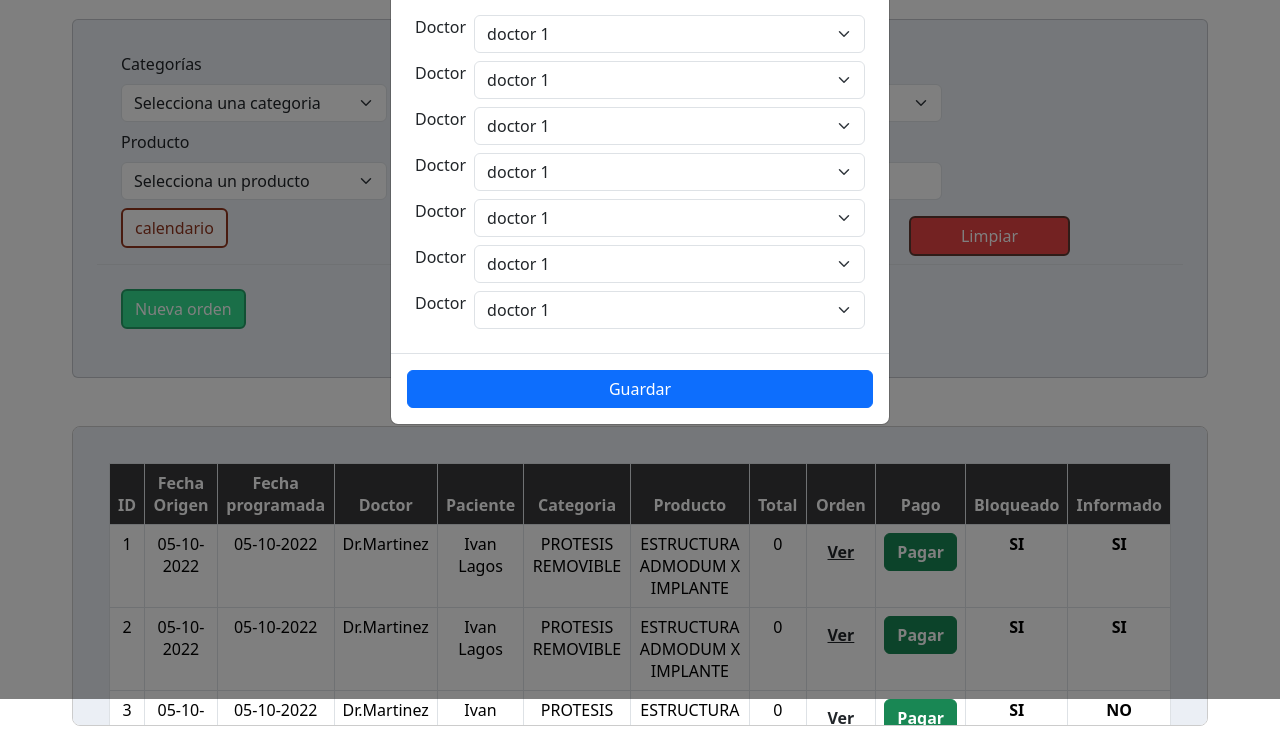
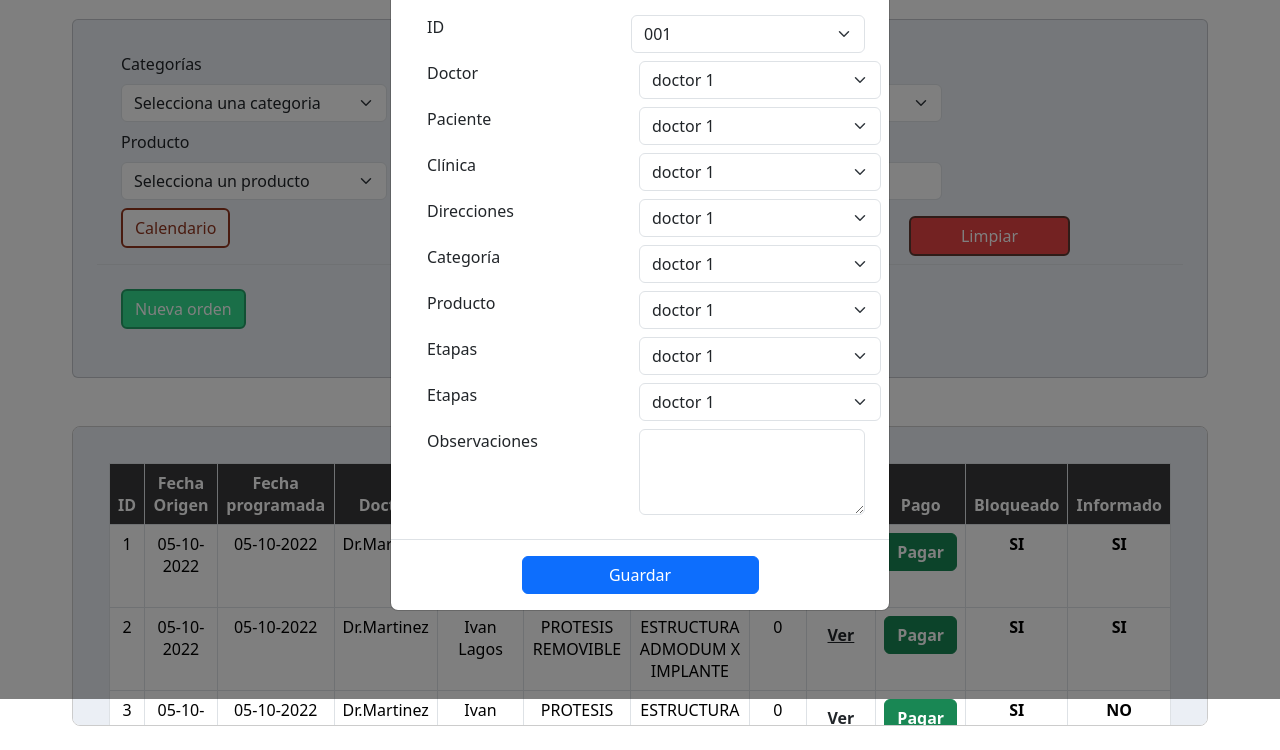
Before and after one commit to DisenowebCF/dentolab-components, a plain HTML site: page orden-trabajo.html in a window 1280 px wide. Both pictures are taken after a click on the button "Nueva orden". Shown: the part 101-851 px from the top of the page. Drawn offline with nearby package versions, Linux system fonts and the light colour scheme.

Commit message:
se elimina modal calendario y agrega color botones
se elimina modal calendario y agrega color botones hover y focus

```diff
--- a/dentolab/style.css
+++ b/dentolab/style.css
@@ -59,6 +59,17 @@ th{
   border: 2px solid #25a168;
 }
 
+.btn:focus {
+  background-color: #bce6fa;
+  color: #ffffff;
+  border: 2px solid #50acd6;
+}
+.btn:hover {
+  background-color: #d3f2ff;
+  color: #494949;
+  border: 2px solid #494949;
+}
+
 @media only screen and (max-width: 425px) {
   .img-product {height: 100%;width: auto;}
 }
--- a/orden-trabajo.html
+++ b/orden-trabajo.html
@@ -11,17 +11,17 @@
 
 <body>
     <main class="mx-3 mx-md-4 my-2 py-3">
-        <h1 class="my-4 text-center">Orden de trabajo</h1>
+        <h1 class="my-4 text-center fw-bold">Orden de trabajo</h1>
         <section class="main-container">
             <div class="card mx-md-5 p-md-4">
     <div class="row">
+
         <div class="col-md-6">
             <div class="col-md-6 my-md-6 mx-4 my-2">
                 <label class="form-label">Categorías</label>
                     <select class=" form-select" name="selcategoriaSelect" id="selectCategoria">
                         <option value="0" >Protesis removible</option>
                         <option value="1">Implantes</option>
-
                     </select>
             </div>
     <div class="col-md-6  my-md-6 mx-4 my-2">
@@ -32,24 +32,23 @@
         </select>
     </div>
     <div class="col my-md-6 mx-4 my-2 mt-2">
-        <input class="btn btn-calendario " type="button" value="calendario">
+        <button class="btn btn-calendario" type="button" id="" >Calendario</button>
             </div>
     </div>
+
     <div class="col-md-6">
-
         <div class="col-md-6  my-md-6 mx-4 my-2">
             <label class="form-label">Doctor</label>
-        <select class=" form-select" name="categoriaSelect" id="categoriaDoctor">
+                <select class=" form-select" name="selectDoctor" id="selectDoctor">
                         <option value="0">doctor 1</option>
                         <option value="1">N lenguas</option>
                 </select>
         </div>
     <div class="col-md-6  my-md-6 mx-4 my-2">
         <label class="col-0 form-label">Ingrese ID de orden</label>
-        <input type="text" class="form-control" value="" name="ingresarOrden" placeholder="Ingresar orden">
+            <input type="text" class="form-control" value="" name="ingresarOrden" placeholder="Ingresar orden" data-bs-toggle="modal" data-bs-target="#modalCalendario"></>
     </div>
     <div class="row">
-
             <div class="col-4 my-md-6 mx-4 my-2 mt-2">
                 <input class="btn btn-buscar w-100" type="button" value="Buscar">
                     </div>
@@ -60,71 +59,88 @@
         </div>
     </div>
         <div class="border-top">
-    <button type="button" class="btn btn-nuevaOrden m-4" data-bs-toggle="modal" data-bs-target="#exampleModal">Nueva orden</button>
+            <button type="button" class="btn btn-nuevaOrden m-4" data-bs-toggle="modal" data-bs-target="#modalOrden">Nueva orden</button>
         </div>
     </div>
 
   <!-- Modal -->
-  <div class="modal fade" id="exampleModal" tabindex="-1" aria-labelledby="exampleModalLabel" aria-hidden="true">
+  <div class="modal fade" id="modalOrden" tabindex="-1" aria-labelledby="exampleModalLabel" aria-hidden="true">
     <div class="modal-dialog">
       <div class="modal-content">
         <div class="modal-header">
           <h1 class="modal-title fs-5" id="exampleModalLabel">Orden de trabajo</h1>
           <button type="button" class="btn-close" data-bs-dismiss="modal" aria-label="Close"></button>
         </div>
-        <div class="modal-body">
-            <div class="col my-md-6 mx-2 my-2 d-flex gap-2">
-                <label class="form-label ">Doctor</label>
-                <select class=" form-select" name="categoriaSelect" id="categoriaDoctor">
+        <div class="modal-body ">
+            <div class="row mx-2 my-2 d-flex gap-2">
+                <label class="col form-label ">ID</label>
+                <select class="col form-select w-75" name="categoriaSelect" id="categoriaDoctor">
+                    <option value="0">001</option>
+
+                </select>
+            </div>
+            <div class="row mx-2 my-2 d-flex gap-2 w-100">
+                <label class="col form-label ">Doctor</label>
+                <select class="col form-select w-75" name="categoriaSelect" id="categoriaDoctor">
                     <option value="0">doctor 1</option>
                     <option value="1">N lenguas</option>
                 </select>
             </div>
-            <div class="col my-md-6 mx-2 my-2 d-flex gap-2">
-                <label class="form-label ">Doctor</label>
-                <select class=" form-select" name="categoriaSelect" id="categoriaDoctor">
+            <div class="row mx-2 my-2 d-flex gap-2 w-100">
+                <label class="col form-label ">Paciente</label>
+                <select class="col form-select w-75" name="categoriaSelect" id="categoriaDoctor">
                     <option value="0">doctor 1</option>
                     <option value="1">N lenguas</option>
                 </select>
             </div>
-            <div class="col my-md-6 mx-2 my-2 d-flex gap-2">
-                <label class="form-label ">Doctor</label>
-                <select class=" form-select" name="categoriaSelect" id="categoriaDoctor">
+            <div class="row mx-2 my-2 d-flex gap-2 w-100">
+                <label class="col form-label ">Clínica</label>
+                <select class="col form-select w-75" name="categoriaSelect" id="categoriaDoctor">
                     <option value="0">doctor 1</option>
                     <option value="1">N lenguas</option>
                 </select>
             </div>
-            <div class="col my-md-6 mx-2 my-2 d-flex gap-2">
-                <label class="form-label ">Doctor</label>
-                <select class=" form-select" name="categoriaSelect" id="categoriaDoctor">
+            <div class="row mx-2 my-2 d-flex gap-2 w-100">
+                <label class="col form-label ">Direcciones</label>
+                <select class="col form-select w-75" name="categoriaSelect" id="categoriaDoctor">
                     <option value="0">doctor 1</option>
                     <option value="1">N lenguas</option>
                 </select>
             </div>
-            <div class="col my-md-6 mx-2 my-2 d-flex gap-2">
-                <label class="form-label ">Doctor</label>
-                <select class=" form-select" name="categoriaSelect" id="categoriaDoctor">
+            <div class="row my mx-2 my-2 d-flex gap-2 w-100">
+                <label class="col form-label ">Categoría</label>
+                <select class="col form-select w-75" name="categoriaSelect" id="categoriaDoctor">
                     <option value="0">doctor 1</option>
                     <option value="1">N lenguas</option>
                 </select>
             </div>
-            <div class="col my-md-6 mx-2 my-2 d-flex gap-2">
-                <label class="form-label ">Doctor</label>
-                <select class=" form-select" name="categoriaSelect" id="categoriaDoctor">
+            <div class="row my mx-2 my-2 d-flex gap-2 w-100">
+                <label class="col form-label ">Producto</label>
+                <select class="col form-select w-75" name="categoriaSelect" id="categoriaDoctor">
                     <option value="0">doctor 1</option>
                     <option value="1">N lenguas</option>
                 </select>
             </div>
-            <div class="col my-md-6 mx-2 my-2 d-flex gap-2">
-                <label class="form-label ">Doctor</label>
-                <select class=" form-select" name="categoriaSelect" id="categoriaDoctor">
+            <div class="row my mx-2 my-2 d-flex gap-2 w-100">
+                <label class="col form-label ">Etapas</label>
+                <select class="col form-select w-75" name="categoriaSelect" id="categoriaDoctor">
                     <option value="0">doctor 1</option>
                     <option value="1">N lenguas</option>
                 </select>
             </div>
+            <div class="row my mx-2 my-2 d-flex gap-2 w-100">
+                <label class="col form-label col">Etapas</label>
+                <select class="col form-select w-75" name="categoriaSelect" id="categoriaDoctor">
+                    <option value="0">doctor 1</option>
+                    <option value="1">N lenguas</option>
+                </select>
+            </div>
+            <div class="row  my-md-6 mx-2 my-2 d-flex">
+                <label class="col form-label">Observaciones</label>
+                <textarea class="form-control w-75 col" id="exampleFormControlTextarea1" rows="3"></textarea>            </div>
         </div>
         <div class="modal-footer">
-          <button type="button" class="btn btn-primary w-100">Guardar</button>
+          <button type="button" class="btn btn-primary w-50 mx-auto">Guardar</button>
         </div>
     </div>
       </div>
@@ -197,14 +213,9 @@
           </table>
             </div>
         </div>
-
-
-
     </section>
 </main>
-    <script src="https://cdn.jsdelivr.net/npm/bootstrap@5.3.2/dist/js/bootstrap.bundle.min.js"
-        integrity="sha384-C6RzsynM9kWDrMNeT87bh95OGNyZPhcTNXj1NW7RuBCsyN/o0jlpcV8Qyq46cDfL"
-        crossorigin="anonymous"></script>
+    <script src="https://cdn.jsdelivr.net/npm/bootstrap@5.3.2/dist/js/bootstrap.bundle.min.js" integrity="sha384-C6RzsynM9kWDrMNeT87bh95OGNyZPhcTNXj1NW7RuBCsyN/o0jlpcV8Qyq46cDfL" crossorigin="anonymous"></script>
 <script>
             document.addEventListener('DOMContentLoaded', function() {
                 var select = document.getElementById('selectCategoria');
@@ -213,7 +224,7 @@
                 defaultOption.disabled = true;
                 defaultOption.selected = true;
                 select.add(defaultOption, 0);
-                var select = document.getElementById('categoriaDoctor');
+                var select = document.getElementById('selectDoctor');
                 var defaultOption = document.createElement('option');
                 defaultOption.text = 'Seleccione un doctor';
                 defaultOption.disabled = true;
```
Lines whose indentation alone changed are shown as unchanged.
